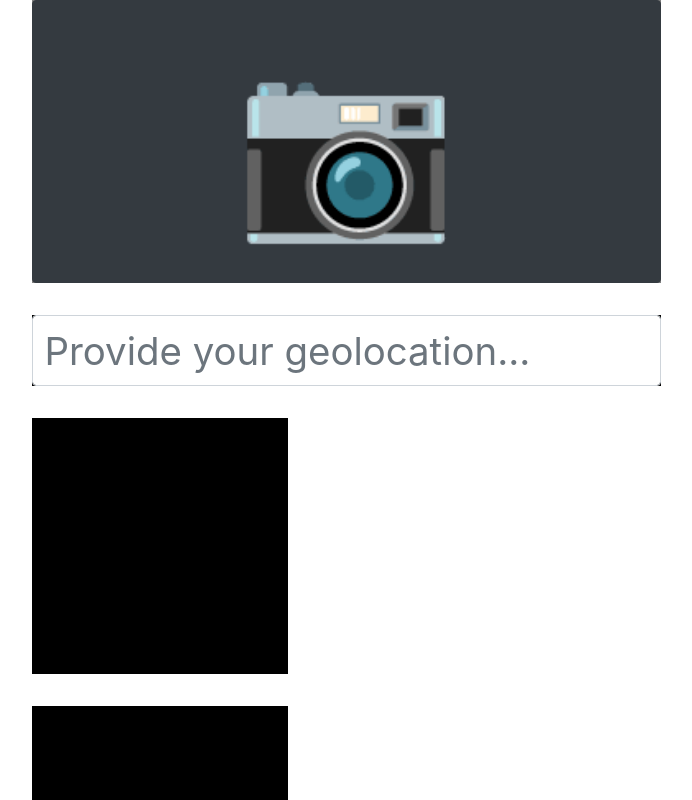
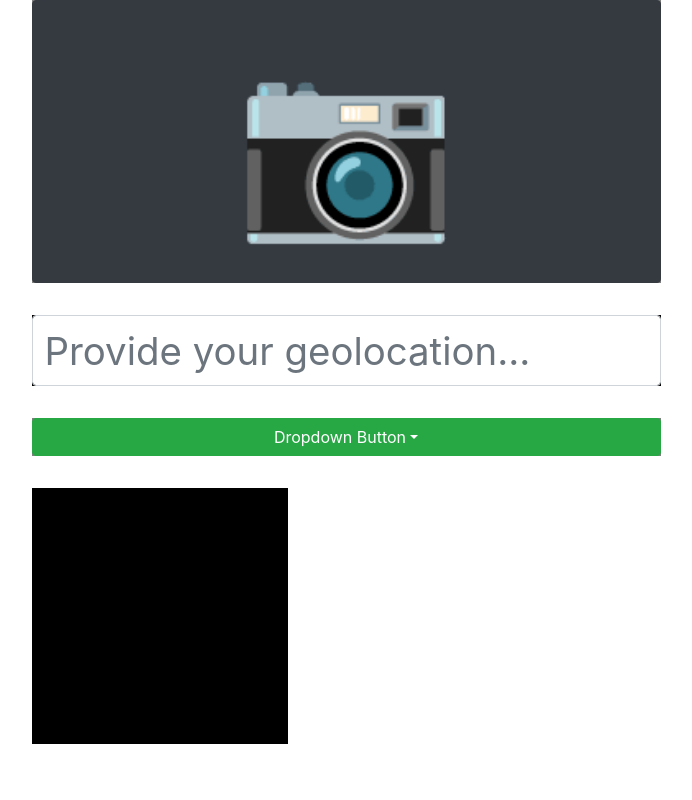
Before and after one commit to hypeofpipe/hackyeah_front, a React (Create React App) app: page /startview in a window 1280 px wide. Shown: the top 800 px of the page, without its empty margins (294-986 px from the left). Built offline with nearby package versions, Linux system fonts and the light colour scheme; no server answers.

Commit message:
Add Dropdown

```diff
--- /dev/null
+++ b/src/api.ts
@@ -0,0 +1,11 @@
+import axios from 'axios';
+
+const baseUrl = 'http://laraveldev.pl';
+
+export const getTrashTypes = () =>
+  axios.get(`${baseUrl}/initialize`, {
+    headers: {
+      'Content-Type': 'application/x-www-form-urlencoded',
+      'Access-Control-Allow-Origin': '*',
+    },
+  });
--- /dev/null
+++ b/src/scenes/StartView/Dropdown.tsx
@@ -0,0 +1,37 @@
+import React from 'react';
+import styled from 'styled-components';
+import { Dropdown as BDropdown } from 'react-bootstrap';
+
+const Wrapper = styled.div`
+  background: gray;
+  margin-bottom: 2rem;
+`;
+
+const StyledDropdown = styled(BDropdown)`
+  width: 100%;
+`;
+const StyledToggle = styled(BDropdown.Toggle)`
+  width: 100%;
+`;
+const StyledMenu = styled(BDropdown.Menu)`
+  width: 100%;
+`;
+const StyledItem = styled(BDropdown.Item)`
+  width: 100%;
+`;
+
+export const Dropdown = () => (
+  <Wrapper>
+    <StyledDropdown>
+      <StyledToggle variant="success" id="dropdown-basic">
+        Dropdown Button
+      </StyledToggle>
+
+      <StyledMenu>
+        <StyledItem href="#/action-1">Action</StyledItem>
+        <StyledItem href="#/action-2">Another action</StyledItem>
+        <StyledItem href="#/action-3">Something else</StyledItem>
+      </StyledMenu>
+    </StyledDropdown>
+  </Wrapper>
+);
--- a/src/scenes/StartView/StartView.styled.tsx
+++ b/src/scenes/StartView/StartView.styled.tsx
@@ -11,12 +11,6 @@ export const Wrapper = styled.div`
   flex-direction: column;
 `;
 export const P = styled.p``;
-export const Dropdown = styled.div`
-  width: 20vw;
-  height: 20vw;
-  background: black;
-  margin-bottom: 2rem;
-`;
 export const Button = styled.div`
   width: 20vw;
   height: 20vw;
--- a/src/scenes/StartView/StartView.tsx
+++ b/src/scenes/StartView/StartView.tsx
@@ -1,11 +1,15 @@
 import React from 'react';
-import { RootWrapper, Wrapper, Dropdown, Button } from './StartView.styled';
+import { getTrashTypes } from '../../api';
+import { RootWrapper, Wrapper, Button } from './StartView.styled';
 import { Geolocation } from './Geolocation';
 import { ImageUpload } from './ImageUpload';
+import { Dropdown } from './Dropdown';
 
+const trashTypes = [];
 export const StartView = () => (
   <RootWrapper>
     <Wrapper>
+      {console.log(getTrashTypes())}
       <ImageUpload />
       <Geolocation />
       <Dropdown />
```
